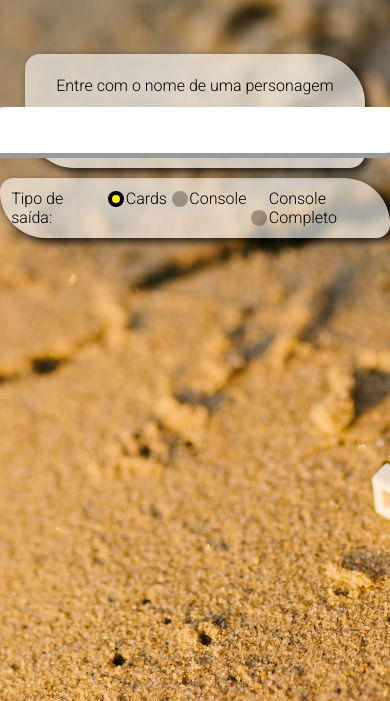
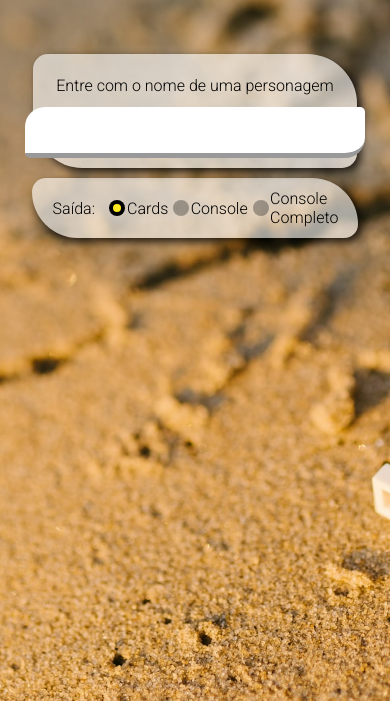
Before and after one commit to LionyxML/r-swapi-client, a plain HTML site: page src/index.html in a window 390 px wide. Shown: the part 143-844 px from the top of the page. Drawn offline with Linux system fonts and the light colour scheme.

Commit message:
Improved smartphone visibility.

```diff
--- a/src/index.html
+++ b/src/index.html
@@ -36,7 +36,7 @@
 
     <div class="output-option">
 
-      <span class="option-label">Tipo de saída:</span>
+      <span class="option-label">Saída:</span>
 
       <label class="new-radio">Cards
         <input id="radio1" type="radio" checked="checked" name="radio">
--- a/src/style.css
+++ b/src/style.css
@@ -63,6 +63,21 @@ body {
   .sub-title {
     transform: translateX(0);
   }
+  .input-data {
+    width: 19rem ! important;
+  }
+  .input-data #search-box {
+    width: 20rem !important;
+  }
+  .output-option {
+    width: 18rem;
+  }
+  .new-radio {
+    display: flex !important;
+    justify-content: center;
+    align-items: center;
+  }
+
 }
 
 .input-data {
@@ -164,7 +179,8 @@ input:focus {
 
 .output-option {
   display: flex;
-  padding: 0.6rem;
+  align-items: center;
+  padding: 0.6rem 1.2rem 0.6rem 1.2rem;
   background-color: rgb(255, 255, 255, 0.6);
   border-radius: 15px 50px;
   box-shadow: 4px 4px 8px rgb(0, 0, 0, 0.8);
```
